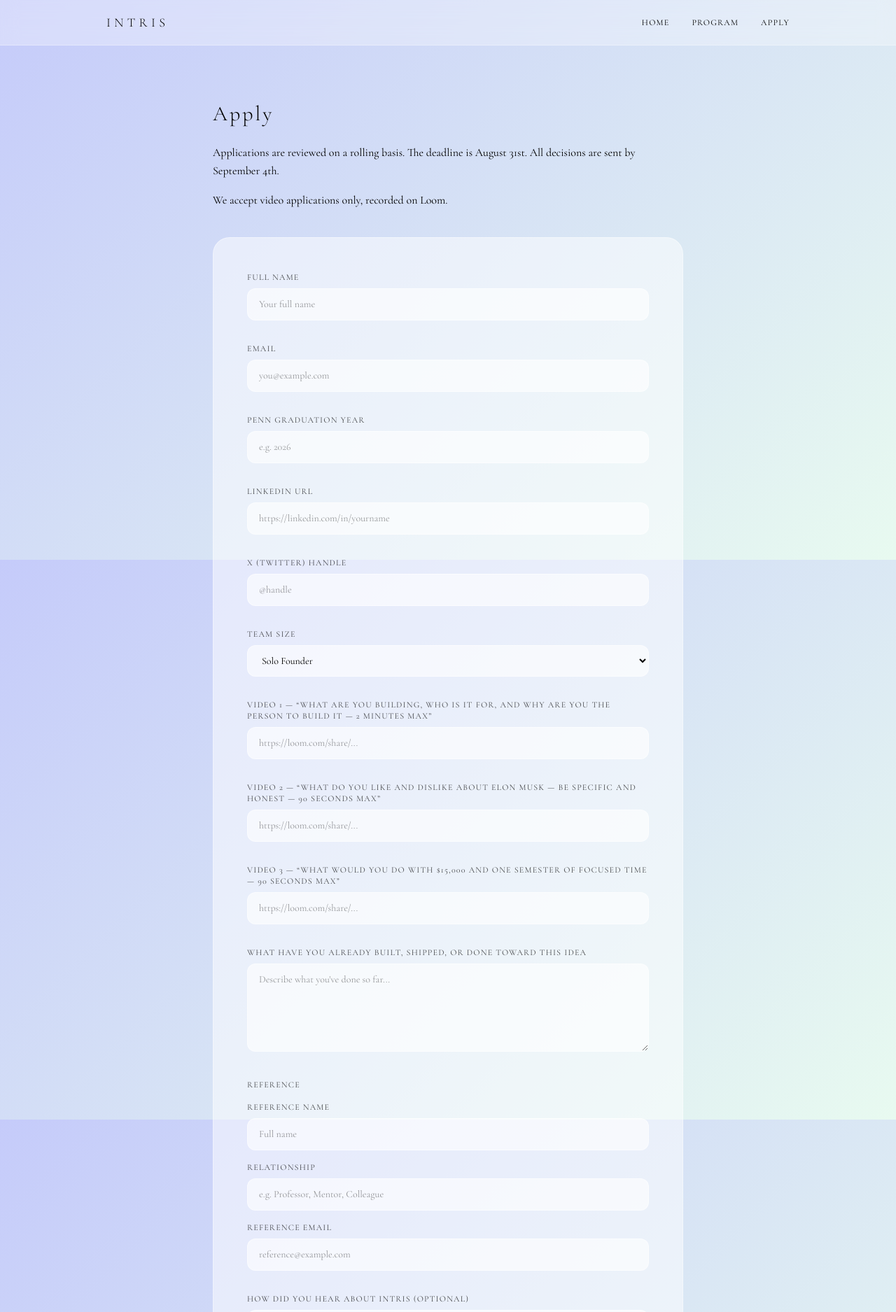
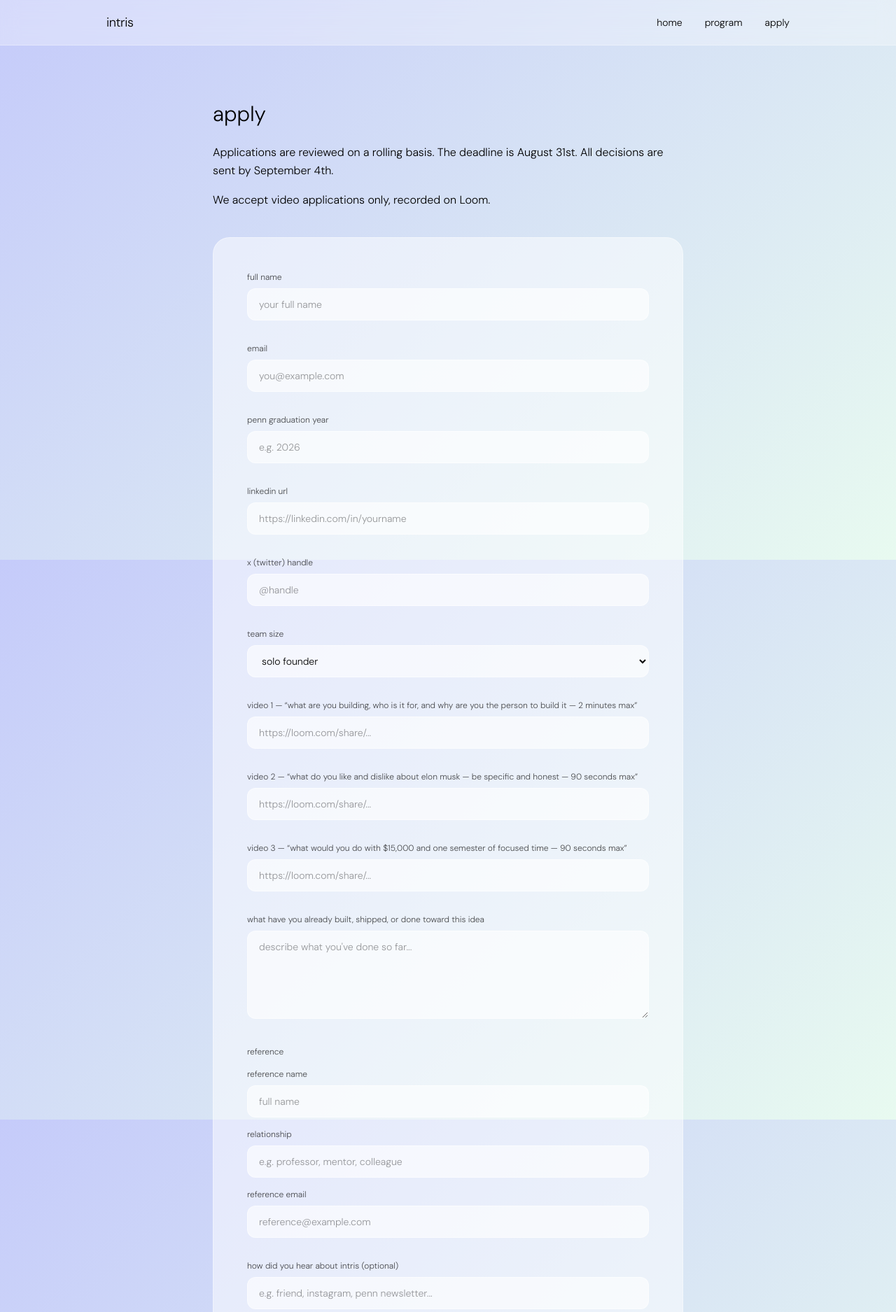
Before and after one commit to athenakrikorian/intrisv1, a Next.js app: page /apply in a window 1280 px wide. Shown: the top 1875 px of the page at 70% size. Built offline with nearby package versions, Linux system fonts and the light colour scheme.

Commit message:
switch to DM Sans lowercase

```diff
--- a/app/apply/page.tsx
+++ b/app/apply/page.tsx
@@ -3,7 +3,7 @@ import { useState } from 'react'
 
 const inputClass =
   'w-full bg-white/60 border border-white/50 rounded-xl px-4 py-3 text-[#000000] text-sm placeholder:text-[#000000]/40 focus:outline-none focus:ring-2 focus:ring-[#C5CBFA] focus:border-transparent transition'
-const labelClass = 'block text-xs tracking-widest uppercase text-[#000000]/70 mb-2'
+const labelClass = 'block text-xs text-[#000000]/70 mb-2'
 
 export default function Apply() {
   const [submitted, setSubmitted] = useState(false)
@@ -38,7 +38,7 @@ export default function Apply() {
       <div className="max-w-2xl mx-auto animate-fade-in">
         {/* Top section */}
         <div className="mb-10">
-          <h1 className="text-3xl font-light tracking-widest text-[#000000] mb-6">Apply</h1>
+          <h1 className="text-3xl font-light text-[#000000] mb-6">apply</h1>
           <p className="text-[#000000] text-base leading-relaxed mb-4">
             Applications are reviewed on a rolling basis. The deadline is August 31st. All decisions are sent by September 4th.
           </p>
@@ -51,7 +51,7 @@ export default function Apply() {
         <div className="bg-white/50 backdrop-blur-md rounded-3xl border border-white/40 p-8 md:p-12">
           {submitted ? (
             <div className="flex flex-col items-center justify-center py-16 text-center">
-              <p className="text-[#000000] text-xl font-light tracking-wide leading-relaxed">
+              <p className="text-[#000000] text-xl font-light leading-relaxed">
                 We&apos;ll be in touch within 7 days.<br />Keep building.
               </p>
             </div>
@@ -59,37 +59,37 @@ export default function Apply() {
             <form onSubmit={handleSubmit} className="space-y-8">
               {/* Full Name */}
               <div>
-                <label className={labelClass} htmlFor="fullName">Full Name</label>
-                <input id="fullName" name="fullName" type="text" required placeholder="Your full name" className={inputClass} />
+                <label className={labelClass} htmlFor="fullName">full name</label>
+                <input id="fullName" name="fullName" type="text" required placeholder="your full name" className={inputClass} />
               </div>
 
               {/* Email */}
               <div>
-                <label className={labelClass} htmlFor="email">Email</label>
+                <label className={labelClass} htmlFor="email">email</label>
                 <input id="email" name="email" type="email" required placeholder="you@example.com" className={inputClass} />
               </div>
 
               {/* Penn Graduation Year */}
               <div>
-                <label className={labelClass} htmlFor="gradYear">Penn Graduation Year</label>
+                <label className={labelClass} htmlFor="gradYear">penn graduation year</label>
                 <input id="gradYear" name="gradYear" type="text" required placeholder="e.g. 2026" className={inputClass} />
               </div>
 
               {/* LinkedIn URL */}
               <div>
-                <label className={labelClass} htmlFor="linkedin">LinkedIn URL</label>
+                <label className={labelClass} htmlFor="linkedin">linkedin url</label>
                 <input id="linkedin" name="linkedin" type="url" required placeholder="https://linkedin.com/in/yourname" className={inputClass} />
               </div>
 
               {/* X Handle */}
               <div>
-                <label className={labelClass} htmlFor="twitter">X (Twitter) Handle</label>
+                <label className={labelClass} htmlFor="twitter">x (twitter) handle</label>
                 <input id="twitter" name="twitter" type="text" placeholder="@handle" className={inputClass} />
               </div>
 
               {/* Team Size */}
               <div>
-                <label className={labelClass} htmlFor="teamSize">Team Size</label>
+                <label className={labelClass} htmlFor="teamSize">team size</label>
                 <select
                   id="teamSize"
                   name="teamSize"
@@ -97,8 +97,8 @@ export default function Apply() {
                   value={teamSize}
                   onChange={(e) => setTeamSize(e.target.value)}
                 >
-                  <option value="solo">Solo Founder</option>
-                  <option value="team">Team</option>
+                  <option value="solo">solo founder</option>
+                  <option value="team">team</option>
                 </select>
               </div>
 
@@ -106,12 +106,12 @@ export default function Apply() {
               {teamSize === 'team' && (
                 <div className="space-y-4">
                   <div>
-                    <label className={labelClass} htmlFor="cofounderNames">Co-founder Names</label>
-                    <input id="cofounderNames" name="cofounderNames" type="text" placeholder="Full names of co-founders" className={inputClass} />
+                    <label className={labelClass} htmlFor="cofounderNames">co-founder names</label>
+                    <input id="cofounderNames" name="cofounderNames" type="text" placeholder="full names of co-founders" className={inputClass} />
                   </div>
                   <div>
-                    <label className={labelClass} htmlFor="cofounderEmails">Co-founder Emails</label>
-                    <input id="cofounderEmails" name="cofounderEmails" type="text" placeholder="Emails of co-founders" className={inputClass} />
+                    <label className={labelClass} htmlFor="cofounderEmails">co-founder emails</label>
+                    <input id="cofounderEmails" name="cofounderEmails" type="text" placeholder="emails of co-founders" className={inputClass} />
                   </div>
                 </div>
               )}
@@ -119,7 +119,7 @@ export default function Apply() {
               {/* Video 1 */}
               <div>
                 <label className={labelClass} htmlFor="video1">
-                  Video 1 — &ldquo;What are you building, who is it for, and why are you the person to build it — 2 minutes max&rdquo;
+                  video 1 — &ldquo;what are you building, who is it for, and why are you the person to build it — 2 minutes max&rdquo;
                 </label>
                 <input id="video1" name="video1" type="url" required placeholder="https://loom.com/share/..." className={inputClass} />
               </div>
@@ -127,7 +127,7 @@ export default function Apply() {
               {/* Video 2 */}
               <div>
                 <label className={labelClass} htmlFor="video2">
-                  Video 2 — &ldquo;What do you like and dislike about Elon Musk — be specific and honest — 90 seconds max&rdquo;
+                  video 2 — &ldquo;what do you like and dislike about elon musk — be specific and honest — 90 seconds max&rdquo;
                 </label>
                 <input id="video2" name="video2" type="url" required placeholder="https://loom.com/share/..." className={inputClass} />
               </div>
@@ -135,54 +135,54 @@ export default function Apply() {
               {/* Video 3 */}
               <div>
                 <label className={labelClass} htmlFor="video3">
-                  Video 3 — &ldquo;What would you do with $15,000 and one semester of focused time — 90 seconds max&rdquo;
+                  video 3 — &ldquo;what would you do with $15,000 and one semester of focused time — 90 seconds max&rdquo;
                 </label>
                 <input id="video3" name="video3" type="url" required placeholder="https://loom.com/share/..." className={inputClass} />
               </div>
 
               {/* What have you built */}
               <div>
-                <label className={labelClass} htmlFor="built">What have you already built, shipped, or done toward this idea</label>
+                <label className={labelClass} htmlFor="built">what have you already built, shipped, or done toward this idea</label>
                 <textarea
                   id="built"
                   name="built"
                   required
                   rows={5}
-                  placeholder="Describe what you've done so far..."
+                  placeholder="describe what you've done so far..."
                   className={inputClass}
                 />
               </div>
 
               {/* Reference */}
               <div className="space-y-4">
-                <p className={labelClass}>Reference</p>
+                <p className={labelClass}>reference</p>
                 <div>
-                  <label className={labelClass} htmlFor="refName">Reference Name</label>
-                  <input id="refName" name="refName" type="text" placeholder="Full name" className={inputClass} />
+                  <label className={labelClass} htmlFor="refName">reference name</label>
+                  <input id="refName" name="refName" type="text" placeholder="full name" className={inputClass} />
                 </div>
                 <div>
-                  <label className={labelClass} htmlFor="refRelationship">Relationship</label>
-                  <input id="refRelationship" name="refRelationship" type="text" placeholder="e.g. Professor, Mentor, Colleague" className={inputClass} />
+                  <label className={labelClass} htmlFor="refRelationship">relationship</label>
+                  <input id="refRelationship" name="refRelationship" type="text" placeholder="e.g. professor, mentor, colleague" className={inputClass} />
                 </div>
                 <div>
-                  <label className={labelClass} htmlFor="refEmail">Reference Email</label>
+                  <label className={labelClass} htmlFor="refEmail">reference email</label>
                   <input id="refEmail" name="refEmail" type="email" placeholder="reference@example.com" className={inputClass} />
                 </div>
               </div>
 
               {/* How did you hear */}
               <div>
-                <label className={labelClass} htmlFor="source">How did you hear about Intris (optional)</label>
-                <input id="source" name="source" type="text" placeholder="e.g. Friend, Instagram, Penn newsletter..." className={inputClass} />
+                <label className={labelClass} htmlFor="source">how did you hear about intris (optional)</label>
+                <input id="source" name="source" type="text" placeholder="e.g. friend, instagram, penn newsletter..." className={inputClass} />
               </div>
 
               {/* Submit */}
               <button
                 type="submit"
                 disabled={loading}
-                className="w-full sm:w-auto bg-[#000000] text-white/90 px-10 py-3.5 rounded-full text-xs tracking-widest uppercase hover:bg-[#000000] transition-colors disabled:opacity-50"
+                className="w-full sm:w-auto bg-[#000000] text-white/90 px-10 py-3.5 rounded-full text-sm hover:opacity-80 transition-opacity disabled:opacity-50"
               >
-                {loading ? 'Submitting...' : 'Submit Application'}
+                {loading ? 'submitting...' : 'submit application'}
               </button>
             </form>
           )}
--- a/app/layout.tsx
+++ b/app/layout.tsx
@@ -1,9 +1,9 @@
 import type { Metadata } from 'next'
-import { Cormorant_Garamond } from 'next/font/google'
+import { DM_Sans } from 'next/font/google'
 import './globals.css'
 import Nav from '@/components/Nav'
 
-const cormorant = Cormorant_Garamond({ subsets: ['latin'], weight: ['300', '400', '500', '600'] })
+const dmSans = DM_Sans({ subsets: ['latin'], weight: ['300'] })
 
 export const metadata: Metadata = {
   title: 'Intris',
@@ -17,7 +17,7 @@ export default function RootLayout({
 }) {
   return (
     <html lang="en">
-      <body className={cormorant.className}>
+      <body className={dmSans.className}>
         <div
           className="min-h-screen gradient-bg"
         >
--- a/app/page.tsx
+++ b/app/page.tsx
@@ -5,20 +5,20 @@ export default function Home() {
     <main className="min-h-[calc(100vh-4rem)] flex flex-col">
       {/* Hero */}
       <div className="flex-1 flex flex-col items-center justify-center text-center px-6 animate-fade-in">
-        <h1 className="text-[7rem] sm:text-[10rem] md:text-[13rem] font-extralight tracking-[0.05em] text-[#000000] leading-none mb-12">
-          Intris
+        <h1 className="text-[7rem] sm:text-[10rem] md:text-[13rem] font-light tracking-[-0.02em] text-[#000000] leading-none mb-12">
+          intris
         </h1>
         <Link
           href="/apply"
-          className="bg-[#000000] text-white/90 px-10 py-3.5 rounded-full text-xs tracking-widest uppercase hover:bg-[#000000] transition-colors"
+          className="bg-[#000000] text-white/90 px-10 py-3.5 rounded-full text-sm hover:opacity-80 transition-opacity"
         >
-          Apply Now
+          apply now
         </Link>
       </div>
 
       {/* Backed By */}
       <div className="pb-16 pt-8 px-6 text-center">
-        <p className="text-xs tracking-widest uppercase text-[#000000]/50 mb-6">Backed By</p>
+        <p className="text-sm text-[#000000]/50 mb-6">backed by</p>
         <div className="flex flex-wrap justify-center gap-4">
           {[...Array(5)].map((_, i) => (
             <div
--- a/app/program/page.tsx
+++ b/app/program/page.tsx
@@ -3,7 +3,7 @@ export default function Program() {
     <main className="min-h-[calc(100vh-4rem)] py-20 px-6">
       <div className="max-w-2xl mx-auto animate-fade-in">
         <div className="bg-white/50 backdrop-blur-md rounded-2xl border border-white/40 p-10 md:p-16">
-          <h1 className="text-3xl font-light tracking-widest text-[#000000] mb-12">Program</h1>
+          <h1 className="text-3xl font-light text-[#000000] mb-12">program</h1>
 
           <p className="text-[#000000] text-base md:text-lg leading-relaxed mb-6">
             Intris deploys $15,000 into 5 founding teams each semester. The program is based in Philadelphia.
--- a/components/Nav.tsx
+++ b/components/Nav.tsx
@@ -5,30 +5,30 @@ import { useState } from 'react'
 export default function Nav() {
   const [open, setOpen] = useState(false)
   const links = [
-    { href: '/', label: 'Home' },
-    { href: '/program', label: 'Program' },
-    { href: '/apply', label: 'Apply' },
+    { href: '/', label: 'home' },
+    { href: '/program', label: 'program' },
+    { href: '/apply', label: 'apply' },
   ]
   return (
     <nav className="sticky top-0 z-50 bg-white/30 backdrop-blur-md border-b border-white/30">
       <div className="max-w-5xl mx-auto px-6 h-16 flex items-center justify-between">
-        <Link href="/" className="text-[#000000] font-light tracking-[0.3em] text-lg uppercase">Intris</Link>
+        <Link href="/" className="text-[#000000] font-light tracking-[-0.02em] text-lg">intris</Link>
         {/* Desktop links */}
         <div className="hidden md:flex gap-8">
           {links.map(l => (
-            <Link key={l.href} href={l.href} className="text-xs tracking-widest uppercase text-[#000000] hover:text-[#000000] transition-colors">{l.label}</Link>
+            <Link key={l.href} href={l.href} className="text-sm text-[#000000] hover:opacity-60 transition-opacity">{l.label}</Link>
           ))}
         </div>
         {/* Mobile toggle */}
         <button className="md:hidden text-[#000000]" onClick={() => setOpen(!open)} aria-label="Menu">
-          <span className="text-xs tracking-widest uppercase">{open ? 'Close' : 'Menu'}</span>
+          <span className="text-sm">{open ? 'close' : 'menu'}</span>
         </button>
       </div>
       {/* Mobile menu */}
       {open && (
         <div className="md:hidden bg-white/50 backdrop-blur-md border-t border-white/30 px-6 py-4 flex flex-col gap-4">
           {links.map(l => (
-            <Link key={l.href} href={l.href} onClick={() => setOpen(false)} className="text-xs tracking-widest uppercase text-[#000000]">{l.label}</Link>
+            <Link key={l.href} href={l.href} onClick={() => setOpen(false)} className="text-sm text-[#000000]">{l.label}</Link>
           ))}
         </div>
       )}
--- a/tailwind.config.js
+++ b/tailwind.config.js
@@ -7,7 +7,7 @@ module.exports = {
   theme: {
     extend: {
       fontFamily: {
-        sans: ['Cormorant Garamond', 'serif'],
+        sans: ['DM Sans', 'sans-serif'],
       },
       colors: {
         foreground: '#000000',
```
